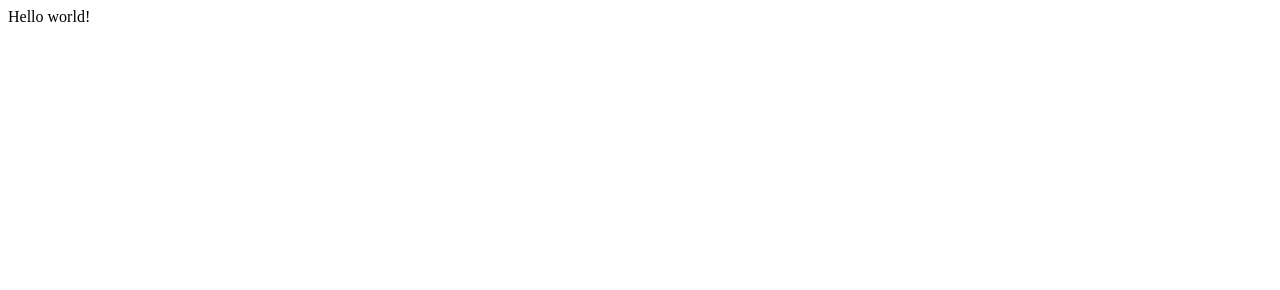
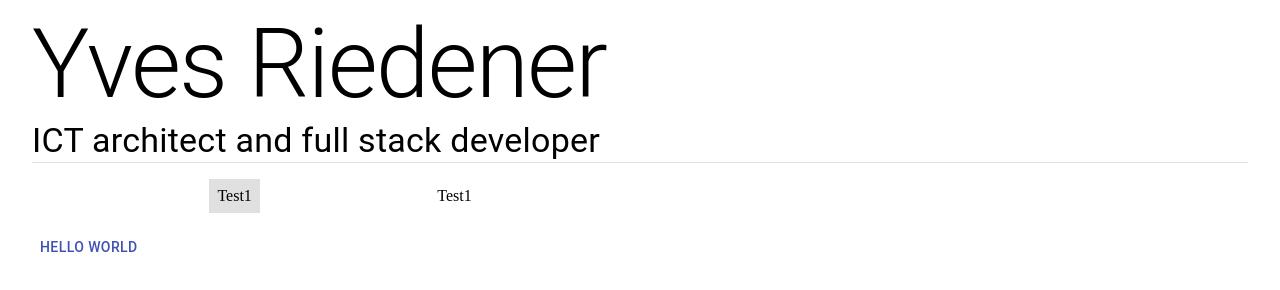
Before and after one commit to reecube/gatsby-website, a Gatsby site: page / in a window 1280 px wide. Built offline with nearby package versions, Linux system fonts and the light colour scheme; Gatsby itself is replaced by a stand-in of ours.

Commit message:
add material ui

```diff
--- a/package.json
+++ b/package.json
@@ -13,12 +13,15 @@
     "test": "echo \"Write tests! -> https://gatsby.dev/unit-testing\" && exit 1"
   },
   "dependencies": {
+    "@material-ui/core": "^4.11.0",
+    "@mdx-js/mdx": "^1.6.16",
     "gatsby": "^2.24.54",
     "react": "^16.12.0",
     "react-dom": "^16.12.0"
   },
   "devDependencies": {
-    "prettier": "2.1.1"
+    "prettier": "2.1.1",
+    "prop-types": "^15.7.2"
   },
   "repository": {
     "type": "git",
--- /dev/null
+++ b/src/components/base/heading.js
@@ -0,0 +1,35 @@
+import React from 'react';
+import PropTypes from 'prop-types';
+
+import Typography from '@material-ui/core/Typography';
+
+import config from '../config';
+
+const Heading = props => {
+  const newProps = {
+    variant: `h${props.rank}`,
+    ...props,
+  };
+
+  if (props.spaced) newProps.gutterBottom = true;
+
+  delete newProps.rank;
+  delete newProps.spaced;
+  delete newProps.children;
+
+  return <Typography {...newProps}>
+    {props.children}
+  </Typography>;
+};
+
+Heading.defaultProps = {
+  spaced: true,
+};
+
+Heading.propTypes = {
+  rank: PropTypes.oneOf(config.headings).isRequired,
+  spaced: PropTypes.bool,
+  children: PropTypes.node.isRequired,
+};
+
+export default Heading;
--- /dev/null
+++ b/src/components/config.js
@@ -0,0 +1,3 @@
+export default {
+  headings: [1, 2, 3, 4, 5, 6],
+};
--- /dev/null
+++ b/src/components/layout/layout.js
@@ -0,0 +1,16 @@
+import React from 'react';
+import PropTypes from 'prop-types';
+
+import Container from '@material-ui/core/Container';
+
+const Layout = props => (
+  <Container component="main">
+    {props.children}
+  </Container>
+);
+
+Layout.propTypes = {
+  children: PropTypes.node.isRequired,
+};
+
+export default Layout;
--- a/src/pages/index.js
+++ b/src/pages/index.js
@@ -1,5 +1,39 @@
-import React from "react"
+import React from 'react';
+
+import Button from '@material-ui/core/Button';
+import Divider from '@material-ui/core/Divider';
+import Grid from '@material-ui/core/Grid';
+import Box from '@material-ui/core/Box';
+
+import Layout from '../components/layout/layout';
+
+import Heading from '../components/base/heading';
 
 export default function Home() {
-  return <div>Hello world!</div>
+  return <Layout>
+    <Heading rank={1} component="h1" spaced={false}>Yves Riedener</Heading>
+    <Heading rank={4} component="p" spaced={false}>
+      ICT architect and full stack developer
+    </Heading>
+
+    <Divider />
+
+    <Grid container
+          direction="row"
+          justify="space-between"
+          alignItems="center">
+      <Grid item xs={12} md={4}>
+        <Box display="flex" justifyContent="center" m={1} p={1} bgcolor="background.paper">
+          <Box p={1} bgcolor="grey.300">
+            Test1
+          </Box>
+        </Box>
+      </Grid>
+      <Grid item xs={12} md={8}>
+        <p>Test1</p>
+      </Grid>
+    </Grid>
+
+    <Button color="primary">Hello World</Button>
+  </Layout>;
 }
```
Also changed, not shown: src/components/base/conditional.js (added, +19 -0 lines), 1 other file.
